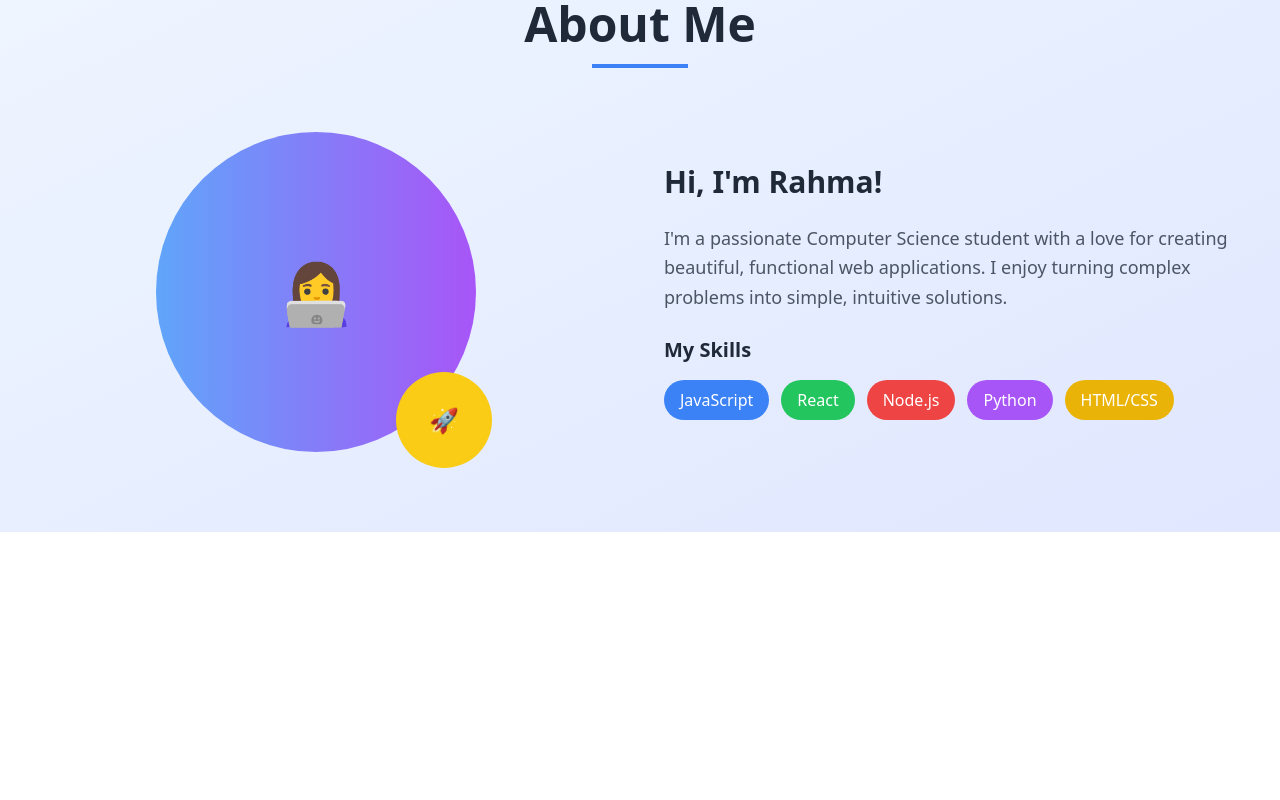
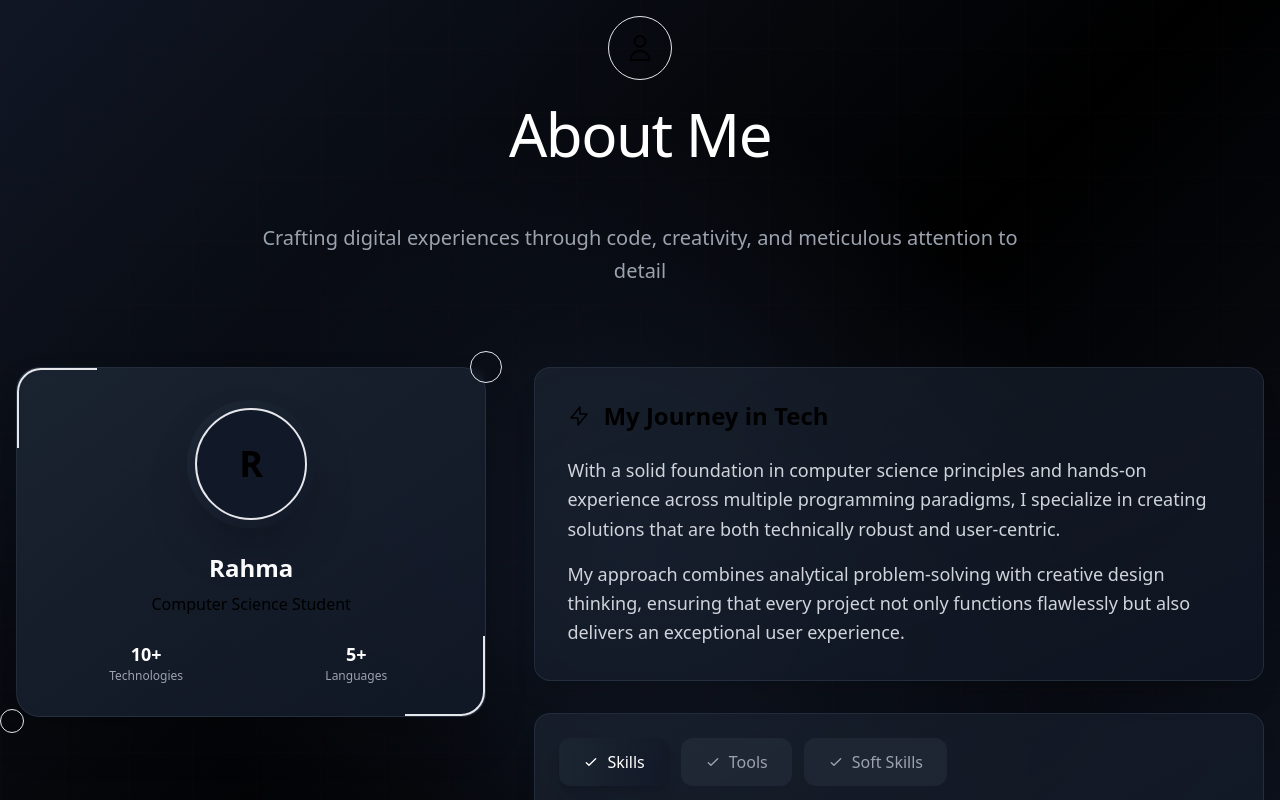
Before and after one commit to rahma-a1/personal-portfolio, a React (Vite) app: page / in a window 1280 px wide. Shown: the part 880-1680 px from the top of the page. Built offline with nearby package versions, Linux system fonts and the light colour scheme.

Commit message:
Add professional About section with interactive skill tabs and burgundy theme

```diff
--- a/src/About.jsx
+++ b/src/About.jsx
@@ -1,53 +1,165 @@
+import { useState } from 'react';
+
 function About() {
+  const [activeTab, setActiveTab] = useState('skills');
+
   return (
-    <section id="about" className="py-20 bg-gradient-to-br from-blue-50 to-indigo-100">
-      <div className="container mx-auto px-4">
-        {/* Header */}
-        <div className="text-center mb-16">
-          <h2 className="text-5xl font-bold text-gray-800 mb-4">About Me</h2>
-          <div className="w-24 h-1 bg-blue-500 mx-auto"></div>
+    <section id="about" className="py-24 bg-gradient-to-br from-gray-900 via-black to-gray-900 relative overflow-hidden">
+
+      {/* Sophisticated background pattern */}
+      <div className="absolute inset-0">
+        <div className="absolute inset-0 bg-[radial-gradient(ellipse_at_center,_var(--tw-gradient-stops))] from-burgundy-900/10 via-transparent to-transparent"></div>
+        <div className="absolute top-1/4 -left-10 w-72 h-72 bg-burgundy-600/5 rounded-full blur-3xl"></div>
+        <div className="absolute bottom-1/4 -right-10 w-80 h-80 bg-burgundy-500/5 rounded-full blur-3xl"></div>
+
+        {/* Subtle grid pattern */}
+        <div className="absolute inset-0 bg-[linear-gradient(rgba(122,28,46,0.03)_1px,transparent_1px),linear-gradient(90deg,rgba(122,28,46,0.03)_1px,transparent_1px)] bg-[size:64px_64px]"></div>
+      </div>
+
+      <div className="container mx-auto px-4 relative z-10">
+
+        {/* Elegant Section Header */}
+        <div className="text-center mb-20">
+          <div className="inline-flex items-center justify-center w-16 h-16 bg-burgundy-600/20 rounded-full mb-6 border border-burgundy-500/30">
+            <svg className="w-8 h-8 text-burgundy-400" fill="none" stroke="currentColor" viewBox="0 0 24 24">
+              <path strokeLinecap="round" strokeLinejoin="round" strokeWidth={1.5} d="M16 7a4 4 0 11-8 0 4 4 0 018 0zM12 14a7 7 0 00-7 7h14a7 7 0 00-7-7z" />
+            </svg>
+          </div>
+          <h2 className="text-5xl md:text-6xl font-elegant font-light text-white mb-6 tracking-tight">
+            About <span className="text-burgundy-400 font-medium">Me</span>
+          </h2>
+          <div className="w-32 h-0.5 bg-gradient-to-r from-transparent via-burgundy-500 to-transparent mx-auto mb-8"></div>
+          <p className="text-xl font-sans-elegant text-gray-400 max-w-3xl mx-auto leading-relaxed">
+            Crafting digital experiences through code, creativity, and meticulous attention to detail
+          </p>
         </div>
 
-        {/* Content Grid */}
-        <div className="grid grid-cols-1 lg:grid-cols-2 gap-12 items-center">
+        {/* Enhanced Content Layout */}
+        <div className="grid grid-cols-1 xl:grid-cols-5 gap-12 items-start">
 
-          {/* Left Column - Image */}
-          <div className="flex justify-center">
-            <div className="relative">
-              <div className="w-80 h-80 bg-gradient-to-r from-blue-400 to-purple-500 rounded-full flex items-center justify-center">
-                <span className="text-white text-6xl">👩‍💻</span>
+          {/* Profile Section - More Elegant */}
+          <div className="xl:col-span-2">
+            <div className="relative group">
+              {/* Main Profile Card */}
+              <div className="relative bg-gradient-to-br from-gray-800/80 to-gray-900/90 rounded-3xl p-8 border border-gray-700/50 backdrop-blur-sm shadow-2xl">
+
+                {/* Decorative corner accents */}
+                <div className="absolute top-0 left-0 w-20 h-20 border-t-2 border-l-2 border-burgundy-500/40 rounded-tl-3xl"></div>
+                <div className="absolute bottom-0 right-0 w-20 h-20 border-b-2 border-r-2 border-burgundy-500/40 rounded-br-3xl"></div>
+
+                <div className="text-center">
+                  {/* Elegant initial circle */}
+                  <div className="relative inline-flex items-center justify-center w-32 h-32 bg-gradient-to-br from-burgundy-600 to-burgundy-800 rounded-full mb-6 shadow-2xl group-hover:scale-105 transition-transform duration-500">
+                    <div className="w-28 h-28 bg-gray-900 rounded-full flex items-center justify-center border-2 border-burgundy-500/30">
+                      <span className="text-4xl font-elegant font-bold text-burgundy-300">R</span>
+                    </div>
+                  </div>
+
+                  <h3 className="text-2xl font-elegant font-semibold text-white mb-2">Rahma</h3>
+                  <p className="text-burgundy-400 font-sans-elegant font-medium mb-4">Computer Science Student</p>
+
+                  {/* Mini stats */}
+                  <div className="grid grid-cols-2 gap-4 mt-6">
+                    <div className="text-center">
+                      <div className="text-lg font-bold text-white">10+</div>
+                      <div className="text-xs text-gray-400">Technologies</div>
+                    </div>
+                    <div className="text-center">
+                      <div className="text-lg font-bold text-white">5+</div>
+                      <div className="text-xs text-gray-400">Languages</div>
+                    </div>
+                  </div>
+                </div>
               </div>
-              <div className="absolute -bottom-4 -right-4 w-24 h-24 bg-yellow-400 rounded-full flex items-center justify-center">
-                <span className="text-2xl">🚀</span>
-              </div>
+
+              {/* Floating elements */}
+              <div className="absolute -top-4 -right-4 w-8 h-8 bg-burgundy-500/20 rounded-full border border-burgundy-500/30 backdrop-blur-sm"></div>
+              <div className="absolute -bottom-4 -left-4 w-6 h-6 bg-burgundy-600/20 rounded-full border border-burgundy-500/20 backdrop-blur-sm"></div>
             </div>
           </div>
 
-          {/* Right Column - Text */}
-          <div className="space-y-6">
-            <h3 className="text-3xl font-semibold text-gray-800">Hi, I'm Rahma!</h3>
-            <p className="text-lg text-gray-600 leading-relaxed">
-              I'm a passionate Computer Science student with a love for creating beautiful,
-              functional web applications. I enjoy turning complex problems into simple,
-              intuitive solutions.
-            </p>
+          {/* Content Section */}
+          <div className="xl:col-span-3 space-y-8">
 
-            {/* Skills */}
-            <div>
-              <h4 className="text-xl font-semibold text-gray-800 mb-4">My Skills</h4>
-              <div className="flex flex-wrap gap-3">
-                <span className="px-4 py-2 bg-blue-500 text-white rounded-full">JavaScript</span>
-                <span className="px-4 py-2 bg-green-500 text-white rounded-full">React</span>
-                <span className="px-4 py-2 bg-red-500 text-white rounded-full">Node.js</span>
-                <span className="px-4 py-2 bg-purple-500 text-white rounded-full">Python</span>
-                <span className="px-4 py-2 bg-yellow-500 text-white rounded-full">HTML/CSS</span>
+            {/* Enhanced Bio Card */}
+            <div className="bg-gradient-to-br from-gray-800/60 to-gray-900/70 rounded-2xl p-8 border border-gray-700/50 backdrop-blur-sm shadow-xl">
+              <h3 className="text-2xl font-elegant font-semibold text-burgundy-400 mb-6 flex items-center">
+                <svg className="w-6 h-6 mr-3" fill="none" stroke="currentColor" viewBox="0 0 24 24">
+                  <path strokeLinecap="round" strokeLinejoin="round" strokeWidth={1.5} d="M13 10V3L4 14h7v7l9-11h-7z" />
+                </svg>
+                My Journey in Tech
+              </h3>
+              <div className="space-y-4">
+                <p className="text-lg font-sans-elegant text-gray-300 leading-relaxed">
+                  With a solid foundation in computer science principles and hands-on experience across multiple programming
+                  paradigms, I specialize in creating solutions that are both technically robust and user-centric.
+                </p>
+                <p className="text-lg font-sans-elegant text-gray-300 leading-relaxed">
+                  My approach combines analytical problem-solving with creative design thinking, ensuring that every
+                  project not only functions flawlessly but also delivers an exceptional user experience.
+                </p>
+              </div>
+            </div>
+
+            {/* Enhanced Interactive Tabs */}
+            <div className="bg-gradient-to-br from-gray-800/60 to-gray-900/70 rounded-2xl p-6 border border-gray-700/50 backdrop-blur-sm shadow-xl">
+              <div className="flex flex-wrap gap-3 mb-8">
+                {['skills', 'tools', 'soft-skills'].map((tab) => (
+                  <button
+                    key={tab}
+                    onClick={() => setActiveTab(tab)}
+                    className={`px-6 py-3 rounded-xl font-sans-elegant font-medium transition-all duration-300 flex items-center ${
+                      activeTab === tab
+                        ? 'bg-gradient-to-r from-burgundy-600 to-burgundy-700 text-white shadow-lg'
+                        : 'bg-gray-700/30 text-gray-400 hover:bg-gray-700/50 hover:text-gray-300'
+                    }`}
+                  >
+                    <svg className="w-4 h-4 mr-2" fill="none" stroke="currentColor" viewBox="0 0 24 24">
+                      <path strokeLinecap="round" strokeLinejoin="round" strokeWidth={2} d="M5 13l4 4L19 7" />
+                    </svg>
+                    {tab.split('-').map(word => word.charAt(0).toUpperCase() + word.slice(1)).join(' ')}
+                  </button>
+                ))}
+              </div>
+
+              {/* Enhanced Tab Content */}
+              <div className="min-h-48">
+                {activeTab === 'skills' && (
+                  <div className="grid grid-cols-2 md:grid-cols-3 gap-3">
+                    {['Python', 'Java', 'JavaScript', 'TypeScript', 'C/C++', 'C#', 'SQL', 'HTML5', 'CSS3', 'Assembly'].map((skill) => (
+                      <div key={skill} className="bg-gray-900/40 rounded-lg p-4 text-center border border-gray-700/30 hover:border-burgundy-500/50 hover:bg-gray-900/60 transition-all duration-300 group">
+                        <span className="text-gray-300 font-sans-elegant font-medium group-hover:text-white">{skill}</span>
+                      </div>
+                    ))}
+                  </div>
+                )}
+
+                {activeTab === 'tools' && (
+                  <div className="grid grid-cols-2 md:grid-cols-3 gap-3">
+                    {['React', 'Node.js', 'Next.js', 'Flask', 'JavaFx', 'Git', 'VS Code', 'IntelliJ', 'Azure', 'JUnit', 'Pandas', 'NumPy'].map((tool) => (
+                      <div key={tool} className="bg-gray-900/40 rounded-lg p-4 text-center border border-gray-700/30 hover:border-burgundy-500/50 hover:bg-gray-900/60 transition-all duration-300 group">
+                        <span className="text-gray-300 font-sans-elegant font-medium group-hover:text-white">{tool}</span>
+                      </div>
+                    ))}
+                  </div>
+                )}
+
+                {activeTab === 'soft-skills' && (
+                  <div className="grid grid-cols-2 md:grid-cols-3 gap-3">
+                    {['Problem Solving', 'Team Collaboration', 'Communication', 'Adaptability', 'Critical Thinking', 'Time Management', 'Attention to Detail', 'Creativity', 'Leadership'].map((skill) => (
+                      <div key={skill} className="bg-gray-900/40 rounded-lg p-4 text-center border border-gray-700/30 hover:border-burgundy-500/50 hover:bg-gray-900/60 transition-all duration-300 group">
+                        <span className="text-gray-300 font-sans-elegant font-medium group-hover:text-white">{skill}</span>
+                      </div>
+                    ))}
+                  </div>
+                )}
               </div>
             </div>
           </div>
         </div>
       </div>
     </section>
-  )
+  );
 }
 
-export default About
+export default About;
```
